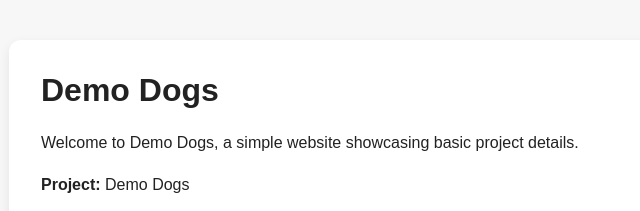
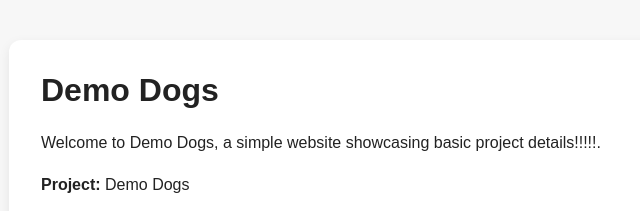
Before and after one commit to andyaitechno/demodogs, a plain HTML site: page index.html in a window 1280 px wide. Shown: the top 211 px of the page, 249-889 px from the left. Drawn offline with Linux system fonts and the light colour scheme.

Commit message:
Update welcome message with additional punctuation

```diff
--- a/index.html
+++ b/index.html
@@ -31,7 +31,7 @@
   <body>
     <div class="container">
       <h1>Demo Dogs</h1>
-      <p>Welcome to Demo Dogs, a simple website showcasing basic project details.</p>
+      <p>Welcome to Demo Dogs, a simple website showcasing basic project details!!!!!.</p>
       <p><strong>Project:</strong> Demo Dogs</p>
       <p><strong>Purpose:</strong> A lightweight landing page for a demo project.</p>
       <p><strong>Status:</strong> In progress</p>
```
